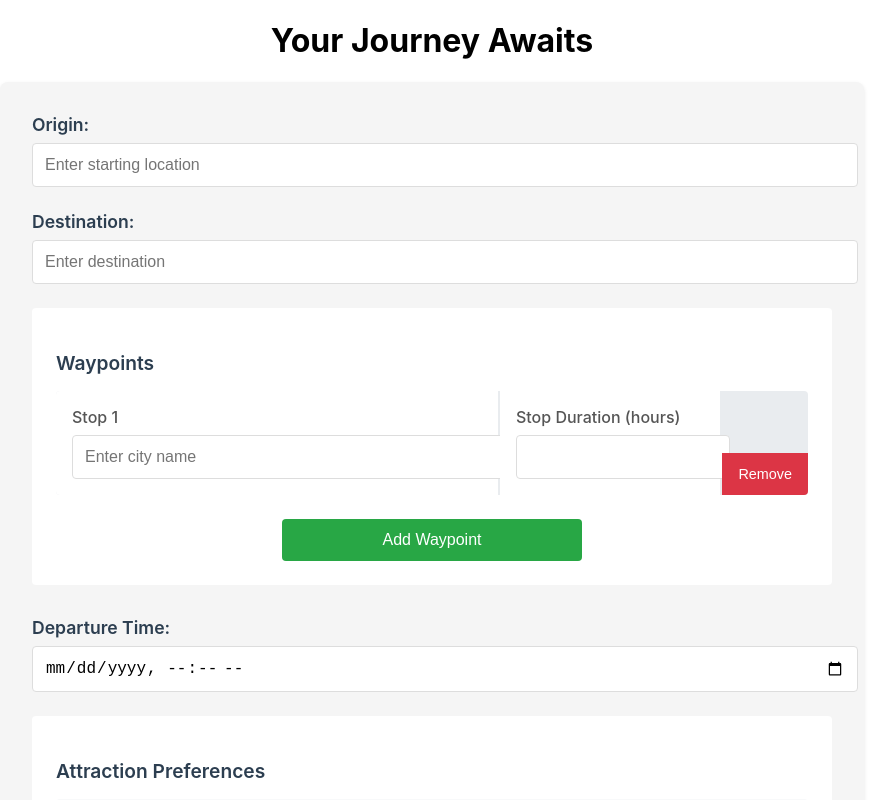
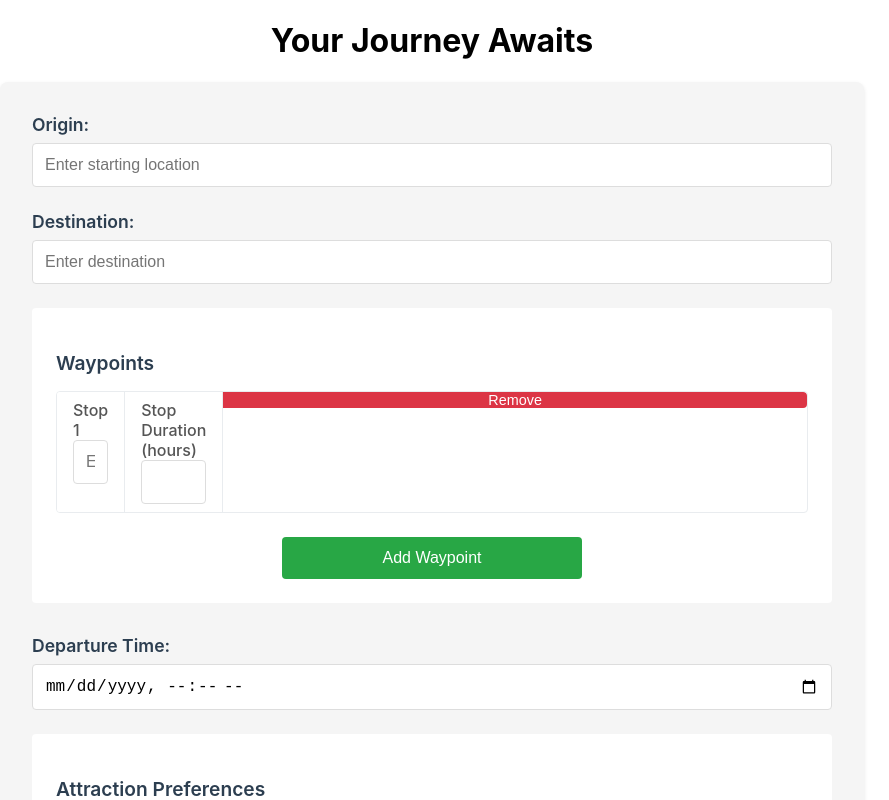
Before and after one commit to SMinTexas/AIAgents, a React (Create React App) app in the folder frontend/: page / in a window 1280 px wide. Shown: the top 800 px of the page, without its empty margins (208-1097 px from the left). Built offline with nearby package versions, Linux system fonts and the light colour scheme.

Commit message:
More styling to TripPlannerForm

```diff
--- a/frontend/src/components/TripPlannerForm.css
+++ b/frontend/src/components/TripPlannerForm.css
@@ -13,6 +13,7 @@
 
 .form-group {
     margin-bottom: 1.5rem;
+    width: 100%;
 }
 
 .form-group label {
@@ -30,6 +31,7 @@
     border: 1px solid #ddd;
     border-radius: 4px;
     background-color: white;
+    box-sizing: border-box;
 }
 
 .form-group input:focus {
@@ -54,24 +56,24 @@
 }
 
 .waypoint-group {
-    display: grid;
-    grid-template-columns: 2fr 1fr auto;
-    gap: 1px;
+    display: flex;
+    flex-direction: row;
     align-items: stretch;
     margin-bottom: 1.5rem;
-    background-color: #e9ecef;
+    background-color: #fff;
     border-radius: 4px;
     overflow: hidden;
+    border: 1px solid #e9ecef;
 }
 
 .waypoint-input-group,
 .duration-input-group {
     display: flex;
     flex-direction: column;
-    gap: 0.5rem;
-    padding: 1rem;
+    justify-content: stretch;
+    flex: 1 1 0;
+    padding: 0.5rem 1rem;
     background-color: white;
-    height: 100%;
 }
 
 .waypoint-input-group {
@@ -80,11 +82,7 @@
 
 .duration-input-group {
     border-right: 1px solid #e9ecef;
-}
-
-.waypoint-input-group:last-child,
-.duration-input-group:last-child {
-    border-right: none;
+    max-width: 180px;
 }
 
 .waypoint-input-group label,
@@ -100,10 +98,19 @@
     border-radius: 4px;
     font-size: 1rem;
     width: 100%;
+    box-sizing: border-box;
 }
 
 .remove-waypoint-btn {
-    padding: 0.75rem 1rem;
+    width: 100%;
+    height: 100%;
+    display: flex;
+    align-items: center;
+    justify-content: center;
+    padding: 0;
+    margin: 0;
+    border: none;
+    border-radius: 0 4px 4px 0;
     background-color: #dc3545;
     color: white;
     border: none;
@@ -111,10 +118,7 @@
     font-size: 0.9rem;
     white-space: nowrap;
     min-width: 80px;
-    height: 42px;
-    align-self: flex-end;
-    margin: 0;
-    border-radius: 0;
+    box-sizing: border-box;
 }
 
 .remove-waypoint-btn:hover {
```
